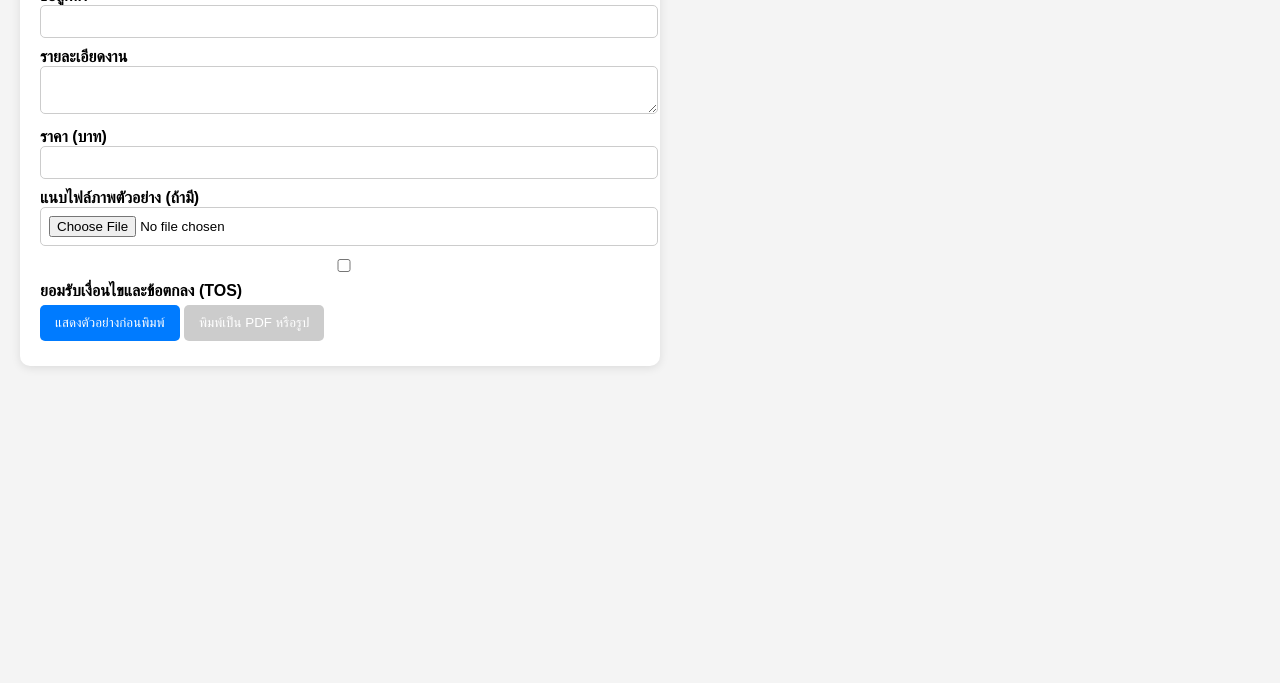
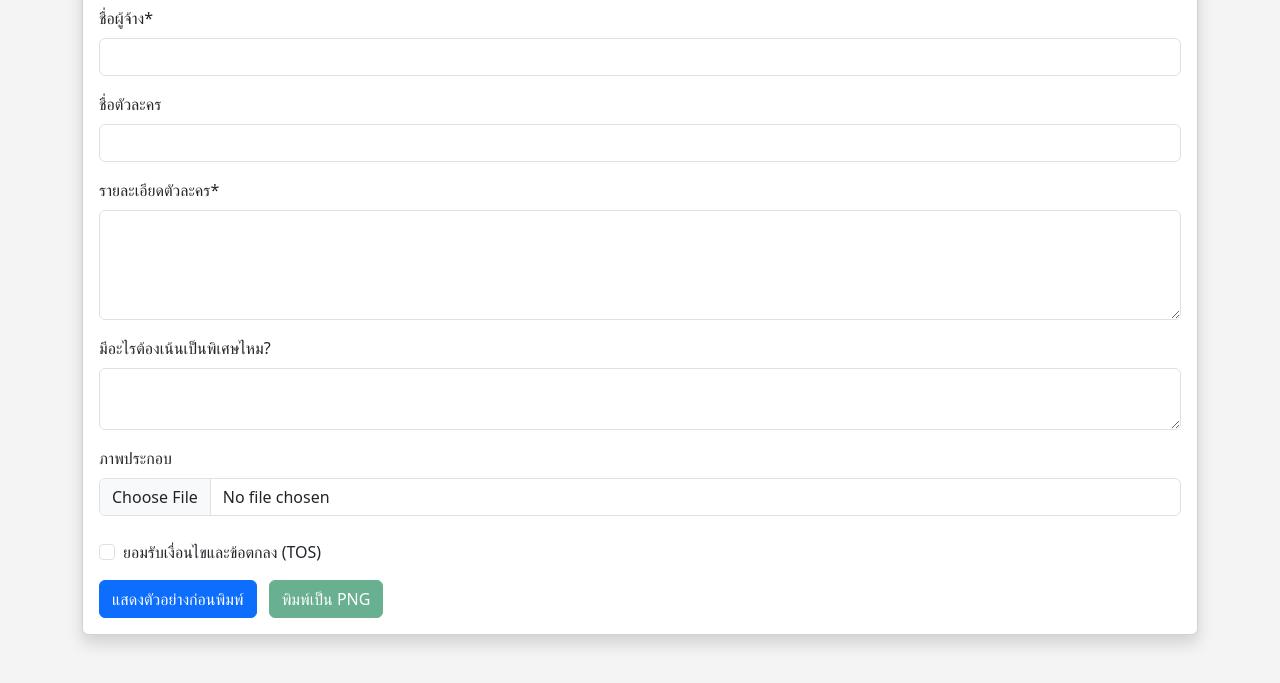
Before and after one commit to AorKiA/artist-quotation, a plain HTML site: page index.html in a window 1280 px wide. Shown: the part 121-804 px from the top of the page. Drawn offline with nearby package versions, Linux system fonts and the light colour scheme.

Commit message:
Update index.html

```diff
--- a/index.html
+++ b/index.html
@@ -4,84 +4,129 @@
   <meta charset="UTF-8">
   <meta name="viewport" content="width=device-width, initial-scale=1.0">
   <title>ใบเสนอราคาค่าคอมมิชชัน</title>
+  <link href="https://cdn.jsdelivr.net/npm/bootstrap@5.3.2/dist/css/bootstrap.min.css" rel="stylesheet">
   <style>
     body {
-      font-family: sans-serif;
-      margin: 20px;
       background: #f4f4f4;
     }
-    .container {
-      max-width: 600px;
-      background: white;
-      padding: 20px;
-      border-radius: 10px;
-      box-shadow: 0 2px 10px rgba(0,0,0,0.1);
+    .preview-area img {
+      max-width: 100%;
+      height: auto;
+      margin-bottom: 10px;
     }
-    input, textarea, select {
-      width: 100%;
-      margin-bottom: 10px;
-      padding: 8px;
-      border: 1px solid #ccc;
+    .image-thumb {
+      position: relative;
+      display: inline-block;
+      margin: 5px;
+    }
+    .image-thumb img {
+      width: 100px;
+      height: 100px;
+      object-fit: cover;
       border-radius: 5px;
     }
-    label {
-      font-weight: bold;
-    }
-    #preview img {
-      max-width: 100%;
-      margin-top: 10px;
-    }
-    .btn {
-      padding: 10px 15px;
-      margin: 5px 0;
+    .remove-btn {
+      position: absolute;
+      top: 0;
+      right: 0;
+      background: rgba(255, 0, 0, 0.8);
+      color: white;
       border: none;
-      background: #007bff;
-      color: white;
-      border-radius: 5px;
+      border-radius: 50%;
+      width: 20px;
+      height: 20px;
+      font-size: 12px;
       cursor: pointer;
-    }
-    .btn:disabled {
-      background: #ccc;
-    }
-    .preview-area {
-      border: 1px solid #ddd;
-      padding: 10px;
-      margin-top: 20px;
     }
   </style>
 </head>
 <body>
-  <div class="container">
-    <h2>แบบฟอร์มใบเสนอราคาค่าคอมมิชชัน</h2>
-    <form id="quoteForm">
-      <label for="name">ชื่อลูกค้า</label>
-      <input type="text" id="name" name="name" required>
+  <div class="container my-5">
+    <div class="card shadow">
+      <div class="card-body">
+        <h2 class="card-title mb-4">แบบฟอร์มใบเสนอราคาค่าคอมมิชชัน</h2>
+        <form id="quoteForm">
+          <div class="mb-3">
+            <label for="name" class="form-label">ชื่อผู้จ้าง*</label>
+            <input type="text" class="form-control" id="name" name="name" required>
+          </div>
 
-      <label for="desc">รายละเอียดงาน</label>
-      <textarea id="desc" name="desc" required></textarea>
+          <div class="mb-3">
+            <label for="characterName" class="form-label">ชื่อตัวละคร</label>
+            <input type="text" class="form-control" id="characterName" name="characterName">
+          </div>
 
-      <label for="price">ราคา (บาท)</label>
-      <input type="number" id="price" name="price" required>
+          <div class="mb-3">
+            <label for="desc" class="form-label">รายละเอียดตัวละคร*</label>
+            <textarea class="form-control" id="desc" name="desc" rows="4" required></textarea>
+          </div>
 
-      <label for="upload">แนบไฟล์ภาพตัวอย่าง (ถ้ามี)</label>
-      <input type="file" id="upload" accept="image/*">
+          <div class="mb-3">
+            <label for="focus" class="form-label">มีอะไรต้องเน้นเป็นพิเศษไหม?</label>
+            <textarea class="form-control" id="focus" name="focus" rows="2"></textarea>
+          </div>
 
-      <label><input type="checkbox" id="tos" required> ยอมรับเงื่อนไขและข้อตกลง (TOS)</label><br>
+          <div class="mb-3">
+            <label class="form-label">ภาพประกอบ</label>
+            <input type="file" class="form-control" id="upload" accept="image/*">
+            <div id="imageGallery" class="mt-2 d-flex flex-wrap"></div>
+          </div>
 
-      <button type="button" class="btn" onclick="generatePreview()">แสดงตัวอย่างก่อนพิมพ์</button>
-      <button type="button" class="btn" onclick="printQuote()" disabled id="printBtn">พิมพ์เป็น PDF หรือรูป</button>
-    </form>
+          <div class="form-check mb-3">
+            <input class="form-check-input" type="checkbox" id="tos" required>
+            <label class="form-check-label" for="tos">ยอมรับเงื่อนไขและข้อตกลง (TOS)</label>
+          </div>
 
-    <div class="preview-area" id="preview" style="display:none;"></div>
+          <button type="button" class="btn btn-primary me-2" onclick="generatePreview()">แสดงตัวอย่างก่อนพิมพ์</button>
+          <button type="button" class="btn btn-success" onclick="printQuote()" disabled id="printBtn">พิมพ์เป็น PNG</button>
+        </form>
+
+        <div class="preview-area mt-4 p-3 border rounded bg-light" id="preview" style="display:none;"></div>
+      </div>
+    </div>
   </div>
 
   <script src="https://cdnjs.cloudflare.com/ajax/libs/html2canvas/1.4.1/html2canvas.min.js"></script>
   <script>
+    const uploadedImages = [];
+
+    document.getElementById('upload').addEventListener('change', function(e) {
+      const file = e.target.files[0];
+      if (file) {
+        const reader = new FileReader();
+        reader.onload = function(event) {
+          const imageData = event.target.result;
+          uploadedImages.push(imageData);
+          renderImageGallery();
+        };
+        reader.readAsDataURL(file);
+      }
+    });
+
+    function renderImageGallery() {
+      const gallery = document.getElementById('imageGallery');
+      gallery.innerHTML = '';
+      uploadedImages.forEach((src, index) => {
+        const wrapper = document.createElement('div');
+        wrapper.className = 'image-thumb';
+        wrapper.innerHTML = `
+          <img src="${src}" alt="">
+          <button class="remove-btn" onclick="removeImage(${index})">&times;</button>
+        `;
+        gallery.appendChild(wrapper);
+      });
+    }
+
+    function removeImage(index) {
+      uploadedImages.splice(index, 1);
+      renderImageGallery();
+    }
+
     function generatePreview() {
       const name = document.getElementById('name').value;
+      const characterName = document.getElementById('characterName').value;
       const desc = document.getElementById('desc').value;
-      const price = document.getElementById('price').value;
-      const upload = document.getElementById('upload').files[0];
+      const focus = document.getElementById('focus').value;
       const tos = document.getElementById('tos').checked;
 
       if (!tos) {
@@ -91,21 +136,18 @@
 
       const preview = document.getElementById('preview');
       preview.innerHTML = `
-        <h3>ใบเสนอราคา</h3>
-        <p><strong>ลูกค้า:</strong> ${name}</p>
-        <p><strong>รายละเอียด:</strong><br>${desc.replace(/\n/g, '<br>')}</p>
-        <p><strong>ราคา:</strong> ${price} บาท</p>
+        <h4>ใบเสนอราคา</h4>
+        <p><strong>ชื่อผู้จ้าง:</strong> ${name}</p>
+        ${characterName ? `<p><strong>ชื่อตัวละคร:</strong> ${characterName}</p>` : ''}
+        <p><strong>รายละเอียดตัวละคร:</strong><br>${desc.replace(/\n/g, '<br>')}</p>
+        ${focus ? `<p><strong>สิ่งที่ต้องเน้น:</strong><br>${focus.replace(/\n/g, '<br>')}</p>` : ''}
       `;
 
-      if (upload) {
-        const reader = new FileReader();
-        reader.onload = function(e) {
-          const img = document.createElement('img');
-          img.src = e.target.result;
-          preview.appendChild(img);
-        };
-        reader.readAsDataURL(upload);
-      }
+      uploadedImages.forEach(src => {
+        const img = document.createElement('img');
+        img.src = src;
+        preview.appendChild(img);
+      });
 
       preview.style.display = 'block';
       document.getElementById('printBtn').disabled = false;
```
